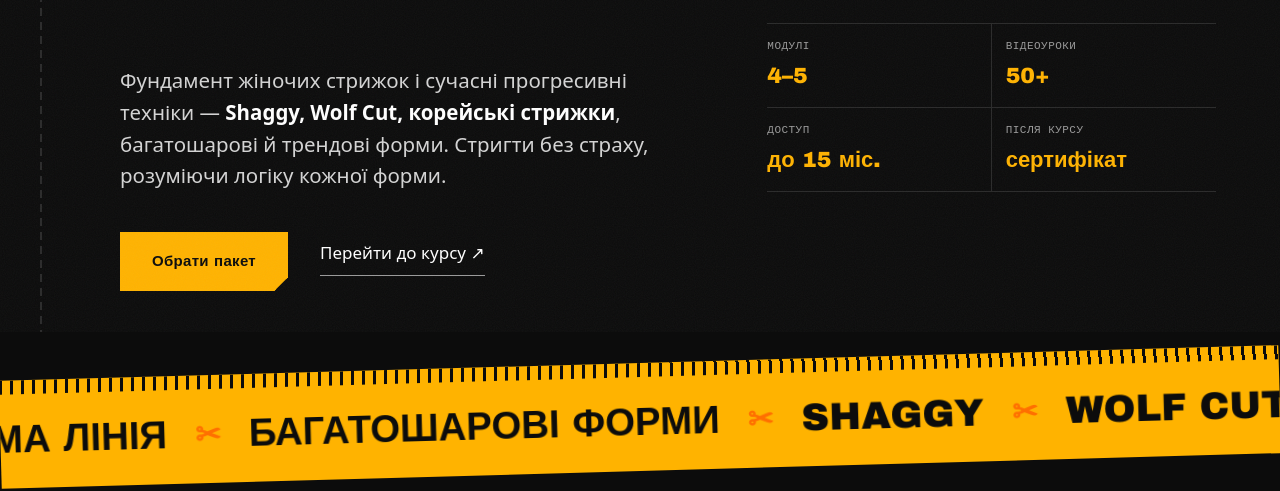
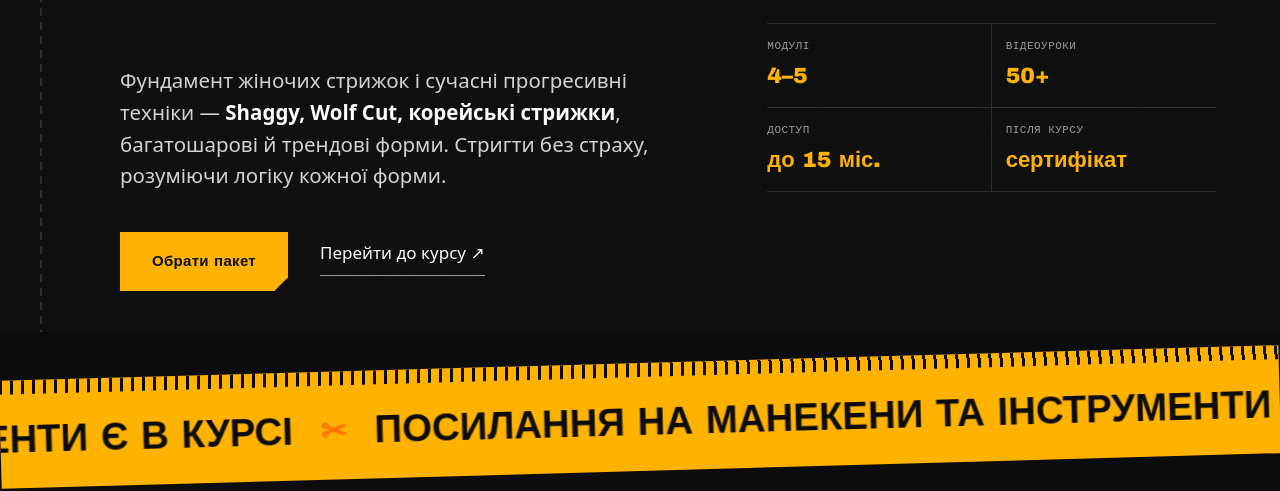
Before and after one commit to anna-gura/edgeline-zero-to-expert, a plain HTML site: page index.html in a window 1280 px wide. Shown: the part 468-959 px from the top of the page. Drawn offline with Linux system fonts and the light colour scheme; a web font is replaced by a local one.

Commit message:
Add files via upload

```diff
--- a/index.html
+++ b/index.html
@@ -82,8 +82,8 @@
   <!-- Гребінець із трендами -->
   <div class="comb" aria-label="Техніки курсу">
     <div class="comb__track">
-      <span>Shaggy</span><b>✂</b><span>Wolf Cut</span><b>✂</b><span>Корейські стрижки</span><b>✂</b><span>Каре</span><b>✂</b><span>Каскад</span><b>✂</b><span>Піксі</span><b>✂</b><span>Пряма лінія</span><b>✂</b><span>Багатошарові форми</span><b>✂</b>
-      <span aria-hidden="true">Shaggy</span><b aria-hidden="true">✂</b><span aria-hidden="true">Wolf Cut</span><b aria-hidden="true">✂</b><span aria-hidden="true">Корейські стрижки</span><b aria-hidden="true">✂</b><span aria-hidden="true">Каре</span><b aria-hidden="true">✂</b><span aria-hidden="true">Каскад</span><b aria-hidden="true">✂</b><span aria-hidden="true">Піксі</span><b aria-hidden="true">✂</b><span aria-hidden="true">Пряма лінія</span><b aria-hidden="true">✂</b><span aria-hidden="true">Багатошарові форми</span><b aria-hidden="true">✂</b>
+      <span>Посилання на манекени та інструменти є в курсі</span><b>✂</b>
+      <span aria-hidden="true">Посилання на манекени та інструменти є в курсі</span><b aria-hidden="true">✂</b>
     </div>
   </div>
 
```
